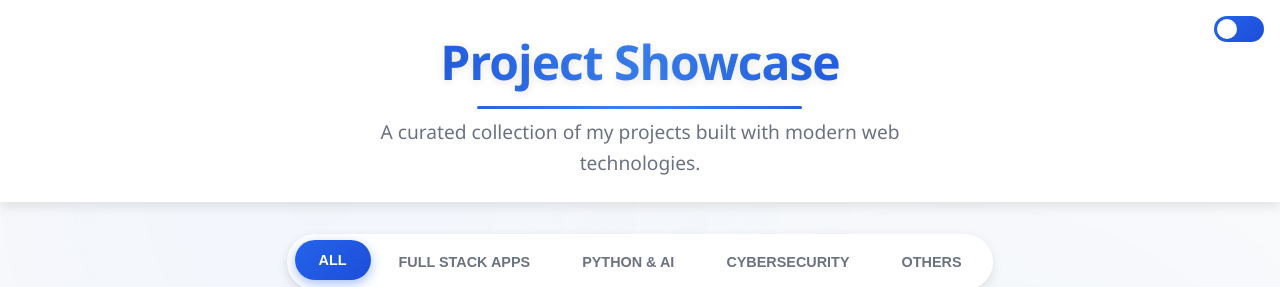
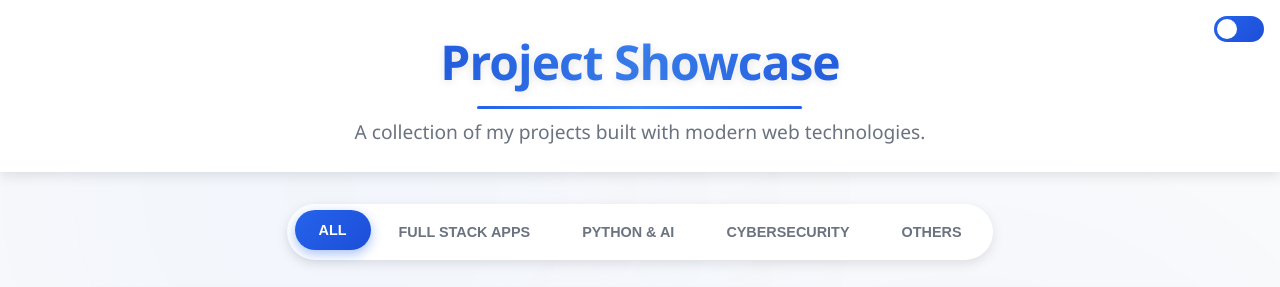
Before and after one commit to LakshayD02/Projects_Gallery_Lakshay, a plain HTML site: page index.html in a window 1280 px wide. Shown: the top 287 px of the page. Drawn offline with Linux system fonts and the light colour scheme.

Commit message:
Update index.html

```diff
--- a/index.html
+++ b/index.html
@@ -17,7 +17,7 @@
         </div>
         <div class="header-content">
             <h1>Project Showcase</h1>
-            <p class="subheading">A curated collection of my projects built with modern web technologies.</p>
+            <p class="subheading">A collection of my projects built with modern web technologies.</p>
         </div>
     </header>
 
```
